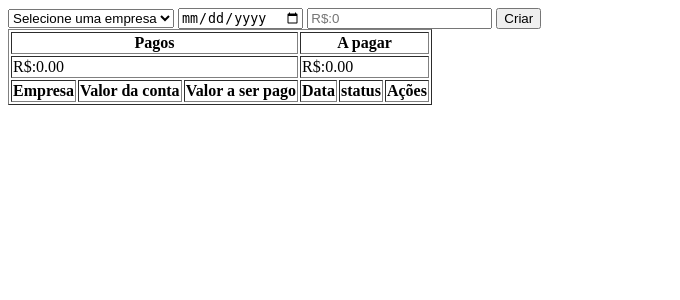
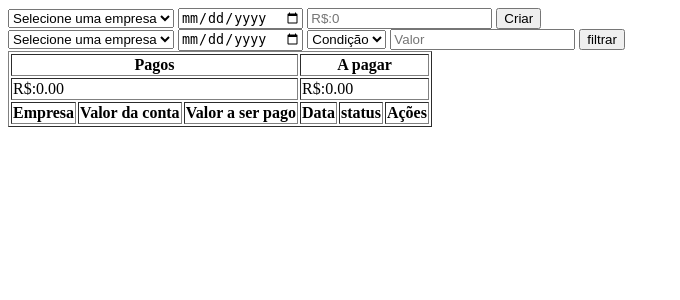
Before and after one commit to Radbios/projeto_avaliacao_php, a PHP site: page / in a window 1280 px wide. Shown: the top 300 px of the page, without its empty margins (0-680 px from the left). Run offline with PHP 8.4, Linux system fonts and the light colour scheme; data that the repository does not hold is empty; a stand-in replaces the project's code that opens the database connection.

Commit message:
feat: search contas

```diff
--- a/projeto_avaliacao_php/app/controllers/ContaPagarController.php
+++ b/projeto_avaliacao_php/app/controllers/ContaPagarController.php
@@ -8,6 +8,17 @@
 class ContaPagarController extends Controller{
     public function index() {
         $contas = ContaPagar::all();
+        $empresas = Empresa::all();
+        $sum_valor_conta = ContaPagarService::sum($contas, "valor", "pago");
+
+        return $this->view("index", compact('contas', 'empresas', 'sum_valor_conta'));
+    }
+
+    public function search() {
+        $contas = ContaPagar::where('data_pagar', $_GET['data_pagar'])
+                            ->where('id_empresa', $_GET['id_empresa']);
+        if(isset($_GET['condicao'])) $contas->where("valor", $_GET['condicao'], $_GET['valor']);
+        $contas = $contas->get();
         $empresas = Empresa::all();
         $sum_valor_conta = ContaPagarService::sum($contas, "valor", "pago");
 
--- a/projeto_avaliacao_php/routes/web.php
+++ b/projeto_avaliacao_php/routes/web.php
@@ -5,6 +5,7 @@
 
 
 Route::get("/", [ContaPagarController::class, "index"], "conta.index");
+Route::get("/search", [ContaPagarController::class, "search"], "conta.search");
 Route::post("/", [ContaPagarController::class, "store"], "conta.store");
 Route::post("/change_status/{conta}", [ContaPagarController::class, "change_status"], "conta.change_status");
 Route::post("/{conta}", [ContaPagarController::class, "delete"], "conta.delete");
--- a/projeto_avaliacao_php/views/index.php
+++ b/projeto_avaliacao_php/views/index.php
@@ -19,6 +19,27 @@
 
                 <button type="submit">Criar</button>
             </form>
+        </div>
+
+        <div>
+           <form action="{{route("conta.search")}}">
+                <select name="id_empresa">
+                        <option disabled selected>Selecione uma empresa</option>
+                        <?php foreach($data->empresas as $empresa): ?>
+                            <option value="{{$empresa->id_empresa}}">{{$empresa->nome}}</option>
+                        <?php endforeach ?>
+                </select>
+                <input type="date" name="data_pagar">
+
+                <select name="condicao">
+                    <option disabled selected>Condição</option>
+                    <option value=">">Maior</option>
+                    <option value="<">Menor</option>
+                    <option value="=">Igual</option>
+                </select>
+                <input type="number" name="valor" placeholder="Valor">
+                <button type="submit">filtrar</button>
+           </form>
         </div>
 
         <table border="1">
```
Also changed, not shown: projeto_avaliacao_php/app/models/Model.php (+36 -0 lines).
